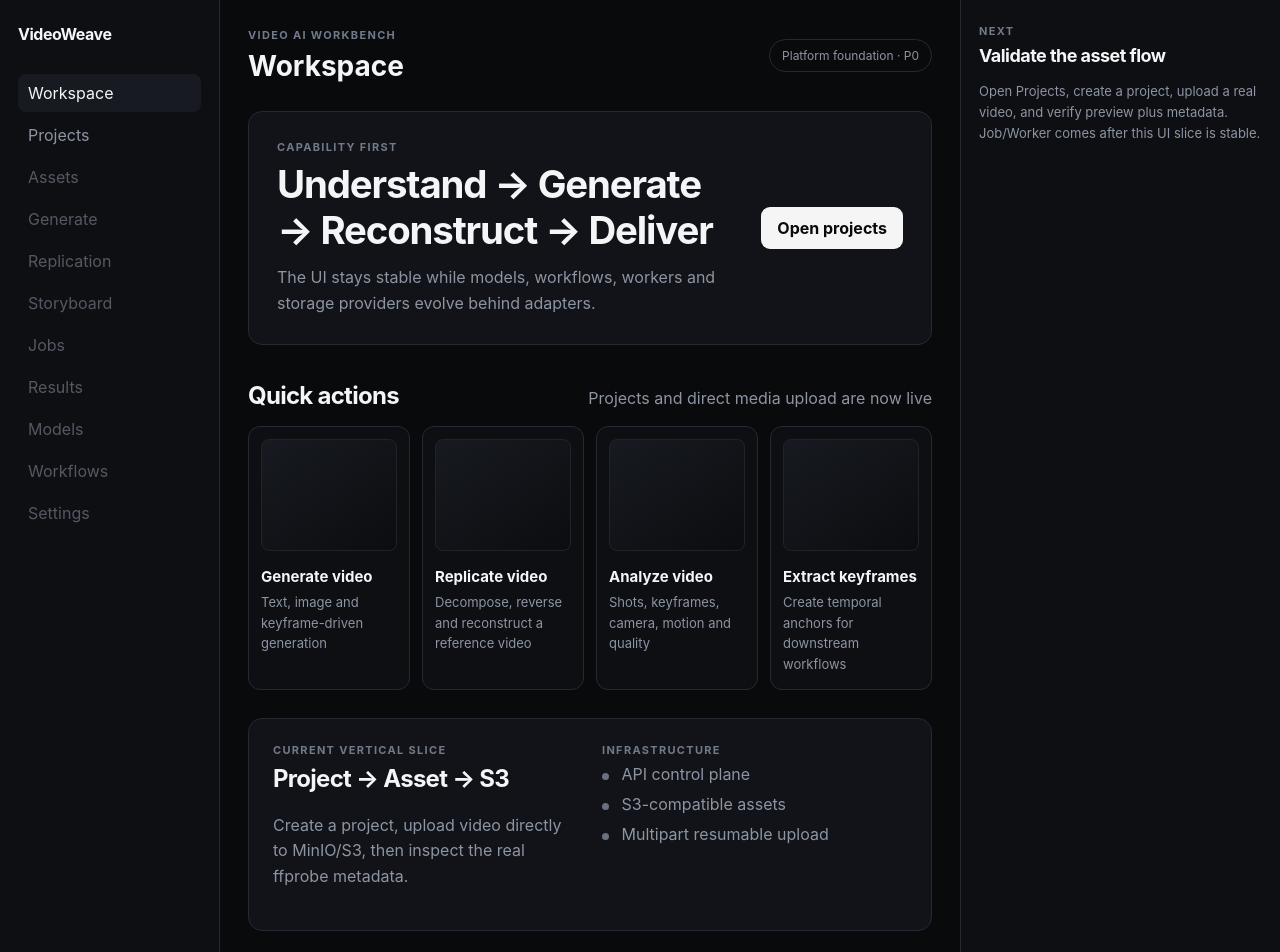
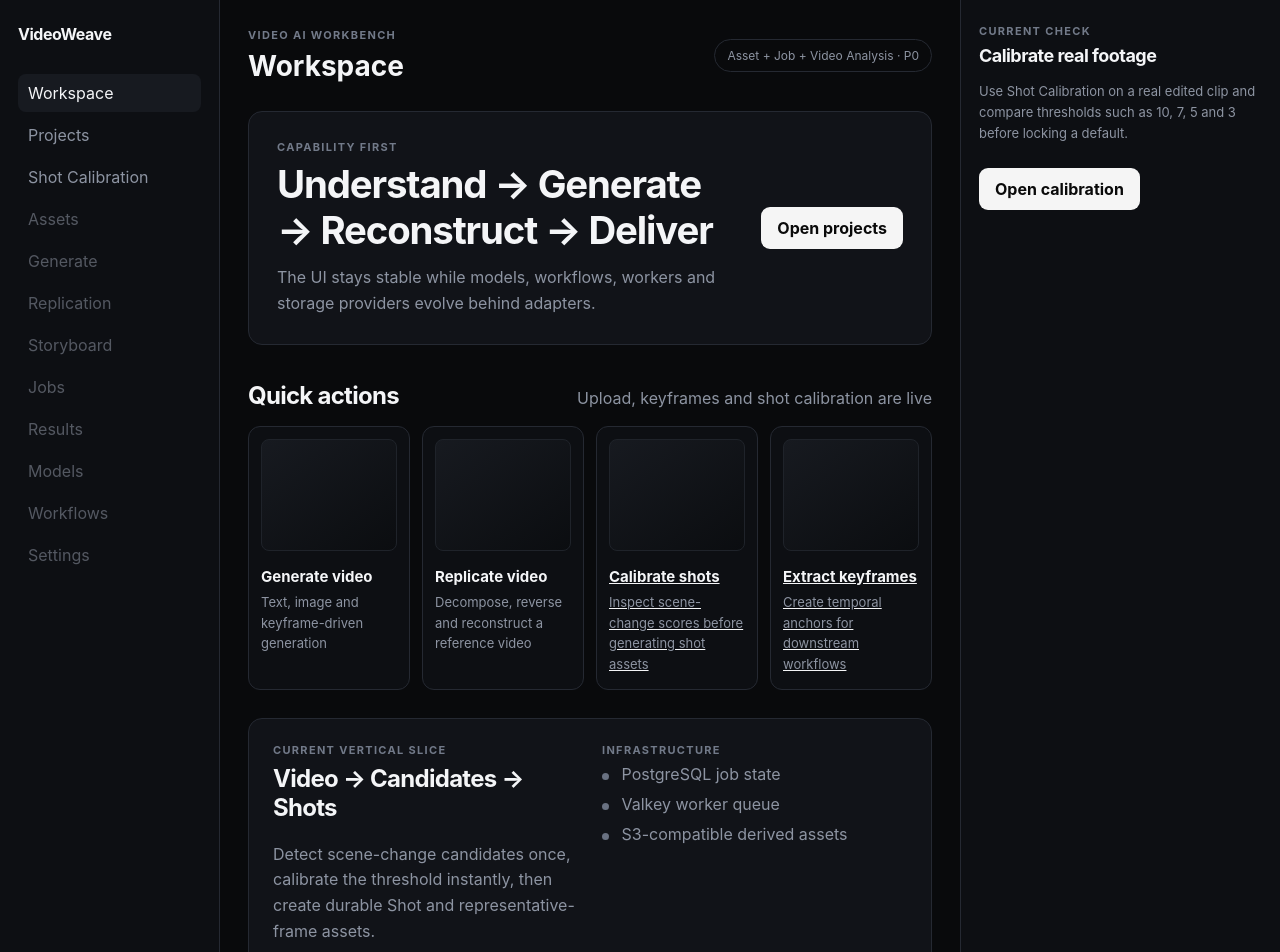
Before and after one commit to ninekiss/videoweave, a Next.js app in the folder apps/web/: page / in a window 1280 px wide. Shown: the top 952 px of the page. Built offline with nearby package versions, Linux system fonts and the light colour scheme.

Commit message:
feat(web): surface shot calibration from workspace

```diff
--- a/apps/web/src/app/page.tsx
+++ b/apps/web/src/app/page.tsx
@@ -3,14 +3,15 @@ import Link from "next/link";
 const navigation = [
   ["Workspace", "/"],
   ["Projects", "/projects"],
+  ["Shot Calibration", "/analysis"],
 ] as const;
 
 const quickActions = [
-  ["Generate video", "Text, image and keyframe-driven generation"],
-  ["Replicate video", "Decompose, reverse and reconstruct a reference video"],
-  ["Analyze video", "Shots, keyframes, camera, motion and quality"],
-  ["Extract keyframes", "Create temporal anchors for downstream workflows"],
-];
+  ["Generate video", "Text, image and keyframe-driven generation", null],
+  ["Replicate video", "Decompose, reverse and reconstruct a reference video", null],
+  ["Calibrate shots", "Inspect scene-change scores before generating shot assets", "/analysis"],
+  ["Extract keyframes", "Create temporal anchors for downstream workflows", "/projects"],
+] as const;
 
 export default function Home() {
   return (
@@ -35,7 +36,7 @@ export default function Home() {
             <p className="eyebrow">VIDEO AI WORKBENCH</p>
             <h1>Workspace</h1>
           </div>
-          <div className="status">Platform foundation · P0</div>
+          <div className="status">Asset + Job + Video Analysis · P0</div>
         </header>
 
         <section className="hero panel">
@@ -52,42 +53,50 @@ export default function Home() {
         <section>
           <div className="sectionTitle">
             <h2>Quick actions</h2>
-            <span className="muted">Projects and direct media upload are now live</span>
+            <span className="muted">Upload, keyframes and shot calibration are live</span>
           </div>
           <div className="grid">
-            {quickActions.map(([title, description]) => (
-              <article className="card" key={title}>
-                <div className="cardPreview" />
-                <h3>{title}</h3>
-                <p className="muted">{description}</p>
-              </article>
-            ))}
+            {quickActions.map(([title, description, href]) => {
+              const content = (
+                <>
+                  <div className="cardPreview" />
+                  <h3>{title}</h3>
+                  <p className="muted">{description}</p>
+                </>
+              );
+              return href ? (
+                <Link className="card" href={href} key={title}>{content}</Link>
+              ) : (
+                <article className="card" key={title}>{content}</article>
+              );
+            })}
           </div>
         </section>
 
         <section className="panel split">
           <div>
             <p className="eyebrow">CURRENT VERTICAL SLICE</p>
-            <h2>Project → Asset → S3</h2>
-            <p className="muted">Create a project, upload video directly to MinIO/S3, then inspect the real ffprobe metadata.</p>
+            <h2>Video → Candidates → Shots</h2>
+            <p className="muted">Detect scene-change candidates once, calibrate the threshold instantly, then create durable Shot and representative-frame assets.</p>
           </div>
           <div>
             <p className="eyebrow">INFRASTRUCTURE</p>
             <ul className="infraList">
-              <li><span /> API control plane</li>
-              <li><span /> S3-compatible assets</li>
-              <li><span /> Multipart resumable upload</li>
+              <li><span /> PostgreSQL job state</li>
+              <li><span /> Valkey worker queue</li>
+              <li><span /> S3-compatible derived assets</li>
             </ul>
           </div>
         </section>
       </section>
 
       <aside className="inspector">
-        <p className="eyebrow">NEXT</p>
-        <h2>Validate the asset flow</h2>
+        <p className="eyebrow">CURRENT CHECK</p>
+        <h2>Calibrate real footage</h2>
         <p className="muted small">
-          Open Projects, create a project, upload a real video, and verify preview plus metadata. Job/Worker comes after this UI slice is stable.
+          Use Shot Calibration on a real edited clip and compare thresholds such as 10, 7, 5 and 3 before locking a default.
         </p>
+        <Link className="primary" href="/analysis" style={{ display: "inline-block", marginTop: 12 }}>Open calibration</Link>
       </aside>
     </main>
   );
```
